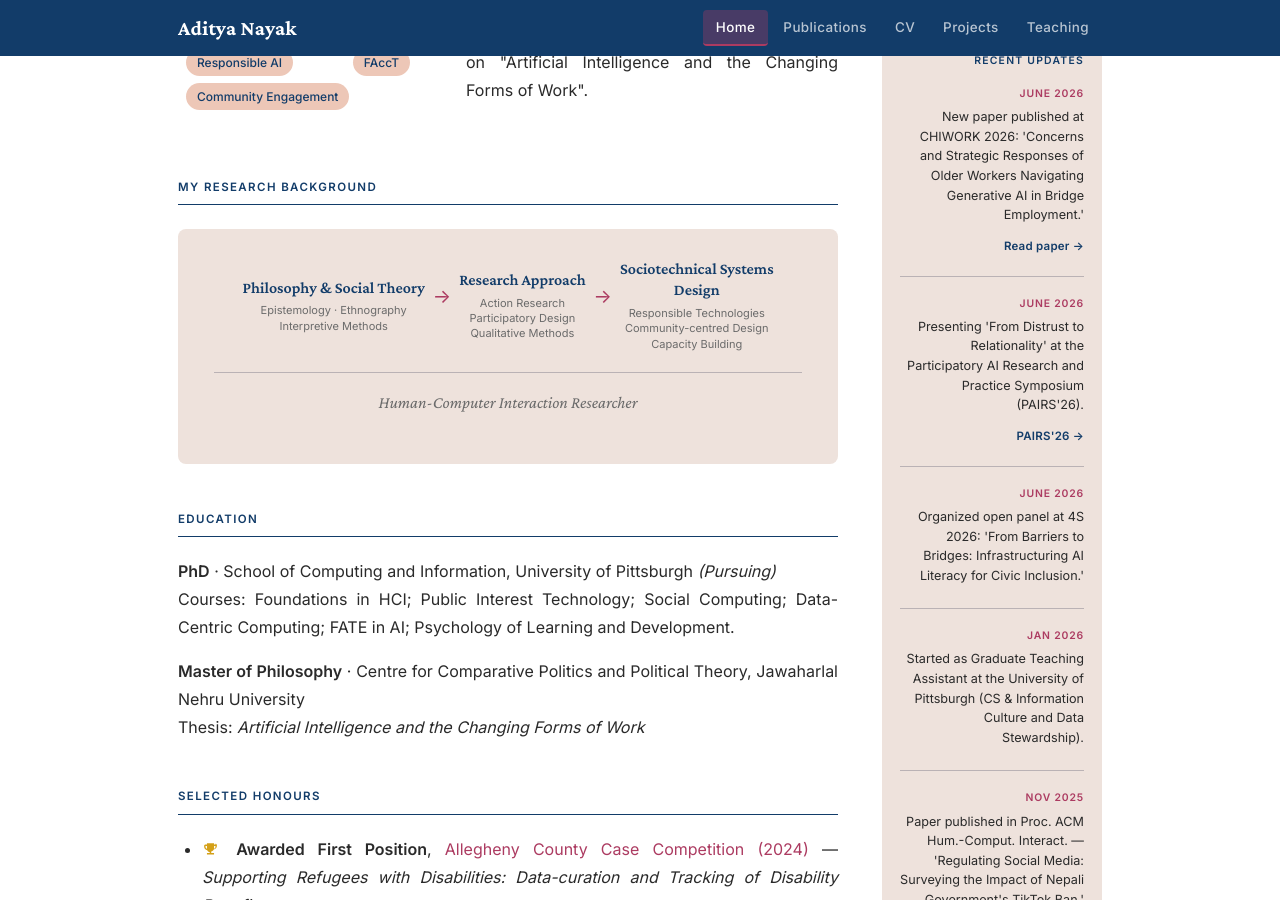
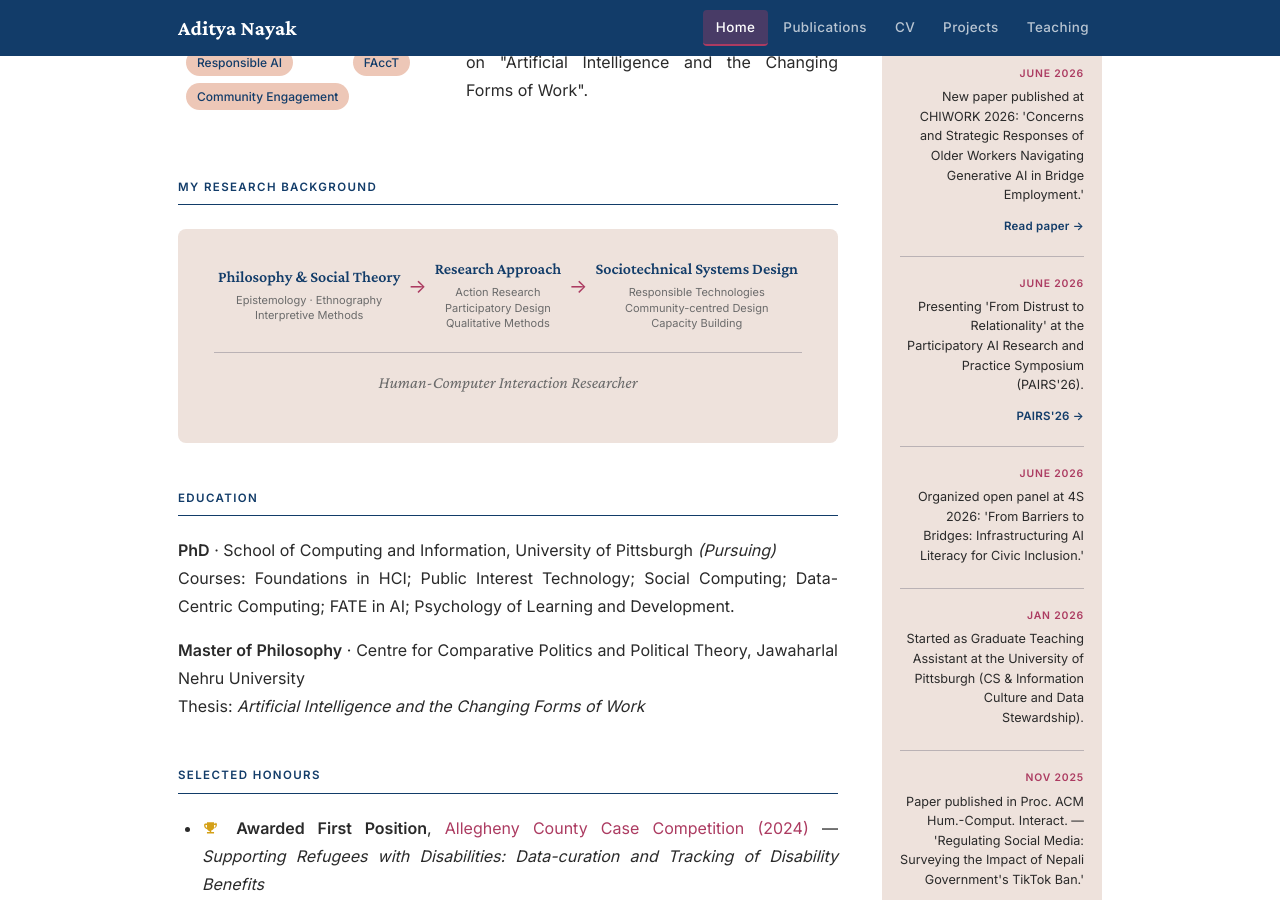
Before and after one commit to adityanayak-info/adityanayak-info.github.io, a Jekyll site: the page built from index.md, in a window 1280 px wide and 900 px high, scrolled down 527 px. Built offline with Jekyll 4.4.1, drawn with Linux system fonts in a browser that asks for light colours.

Commit message:
Update index.md

```diff
--- a/index.md
+++ b/index.md
@@ -94,7 +94,7 @@ permalink: /
     </div>
     <div class="stage-arrow">→</div>
     <div class="stage">
-      <div class="stage-name">Sociotechnical Systems<br>Design</div>
+      <div class="stage-name">Sociotechnical Systems Design</div>
       <div class="stage-inst">Responsible Technologies<br>Community-centred Design<br>Capacity Building</div>
     </div>
   </div>
```
